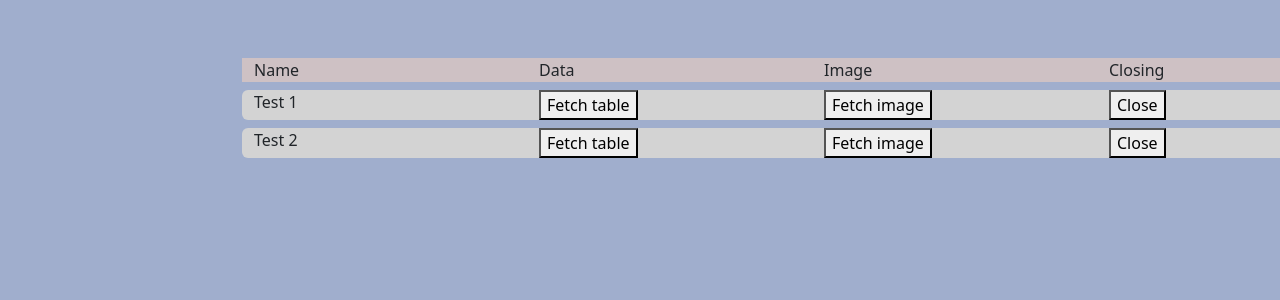
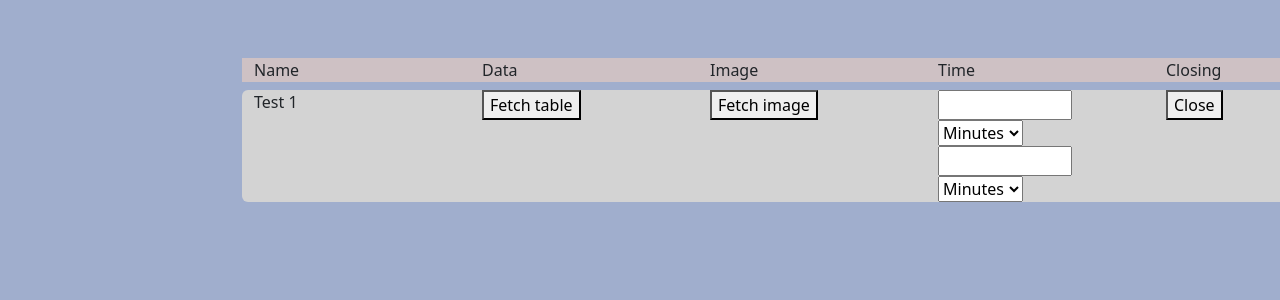
Before and after one commit to lackne190044/Diplomarbeit, a Vue app in the folder tig-stack/vue_app/: page / in a window 1280 px wide. Shown: the top 300 px of the page. Built offline with nearby package versions, Linux system fonts and the light colour scheme.

Commit message:
Adding time configuration

```diff
--- a/tig-stack/vue_app/src/components/Fetch.vue
+++ b/tig-stack/vue_app/src/components/Fetch.vue
@@ -4,7 +4,7 @@ import axios from 'axios';
 export default {
   data() {
     return {
-      hosts: ['3e9d28342038', '3e9d28342037'],
+      hosts: ['3e9d28342037'],
 
       raw_results: {},
       imgBlobUrl: {},
@@ -14,7 +14,13 @@ export default {
 
       Measure: null,
       field: null,
-      host: null
+      host: null,
+
+      time_0: null,
+      time_0_unit: 'm',
+
+      time_1: null,
+      time_1_unit: 'm',
     };
   },
   methods: {
@@ -22,7 +28,7 @@ export default {
       this.displayRawData[host] = true;
       this.displayImg[host] = false;
 
-      const url = `http://localhost:5000/data?mesure=${measure}&field=${field}&host=${host}`
+      const url = `http://localhost:5000/data?mesure=${measure}&field=${field}&host=${host}&start=${this.time_0 + this.time_0_unit}&stop=${this.time_1 + this.time_1_unit}`
       axios.get(url)
         .then(response => {
           console.log(response.data);
@@ -35,7 +41,9 @@ export default {
     fetchImg(measure, field, host) {
       this.displayRawData[host] = false;
       this.displayImg[host] = true;
-      const url = `http://localhost:5000/data/img?mesure=${measure}&field=${field}&host=${host}`
+      console.log(this.time_0);
+      console.log(this.time_0_unit);
+      const url = `http://localhost:5000/data/img?mesure=${measure}&field=${field}&host=${host}&start=${this.time_0 + this.time_0_unit}&stop=${this.time_1 + this.time_1_unit}`
       axios.get(url, { responseType: 'arraybuffer' })
         .then(response => {
           const blob = new Blob([response.data], { type: 'image/png' });
@@ -90,6 +98,7 @@ export default {
       </div>
       <div class="col">Data</div>
       <div class="col">Image</div>
+      <div class="col">Time</div>
       <div class="col">Closing</div>
     </div>
 
@@ -97,6 +106,20 @@ export default {
       <div class="col">Test 1</div>
       <div class="col"><button @click="fetchRaw('mem', 'active', hosts[0])">Fetch table</button></div>
       <div class="col"><button @click="fetchImg('mem', 'active', hosts[0])">Fetch image</button></div>
+      <div class="col">
+	<input v-model="time_0" type="number" min="-999999" max="999999" />
+	<select v-model="time_0_unit" name="time" id="time">
+	  <option value="s">Seconds</option>
+	  <option value="m">Minutes</option>
+	  <option value="d">Days</option>
+	</select>
+	<input v-model="time_1" type="number" min="-999999" max="999999" />
+	<select v-model="time_1_unit" name="time" id="time">
+	  <option value="s">Seconds</option>
+	  <option value="m">Minutes</option>
+	  <option value="d">Days</option>
+	</select>
+      </div>
       <div class="col"><button @click="close(hosts[0])">Close</button></div>
       <div v-if="displayImg[hosts[0]]">
 	<img :src="imgBlobUrl[hosts[0]]" />
@@ -118,34 +141,6 @@ export default {
 	</table>
       </div>
     </div>
-
-
-    <div class="row bg-secondary rounded mt-2 mb-1">
-      <div class="col">Test 2</div>
-      <div class="col"><button @click="fetchRaw('mem', 'active', hosts[1])">Fetch table</button></div>
-      <div class="col"><button @click="fetchImg('mem', 'active', hosts[1])">Fetch image</button></div>
-      <div class="col"><button @click="close(hosts[1])">Close</button></div>
-      <div v-if="displayImg[hosts[1]]">
-	<img :src="imgBlobUrl[hosts[1]]" />
-      </div>
-      <div v-if="displayRawData[hosts[1]]">
-	 <table class="data-table">
-	  <thead>
-	    <tr>
-	      <th>Time</th>
-	      <th>Value</th>
-	    </tr>
-	  </thead>
-	  <tbody>
-	    <tr v-for="(item, index) in raw_results[hosts[1]]" :key="index">
-	      <td>{{ item.time }}</td>
-	      <td>{{ item.value }}</td>
-	    </tr>
-	  </tbody>
-	</table>
-      </div>
-    </div>
-
   </div>
 </template>
 
```
Also changed, not shown: 1 other file (tests, documents, lock files or other folders).
